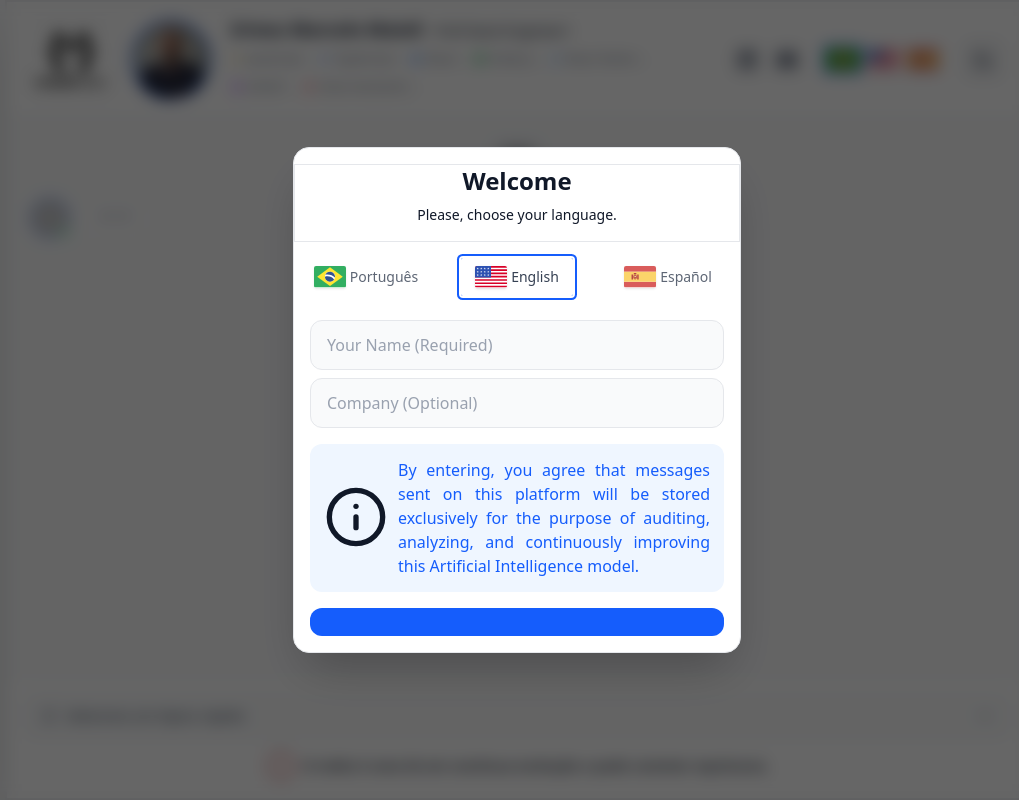
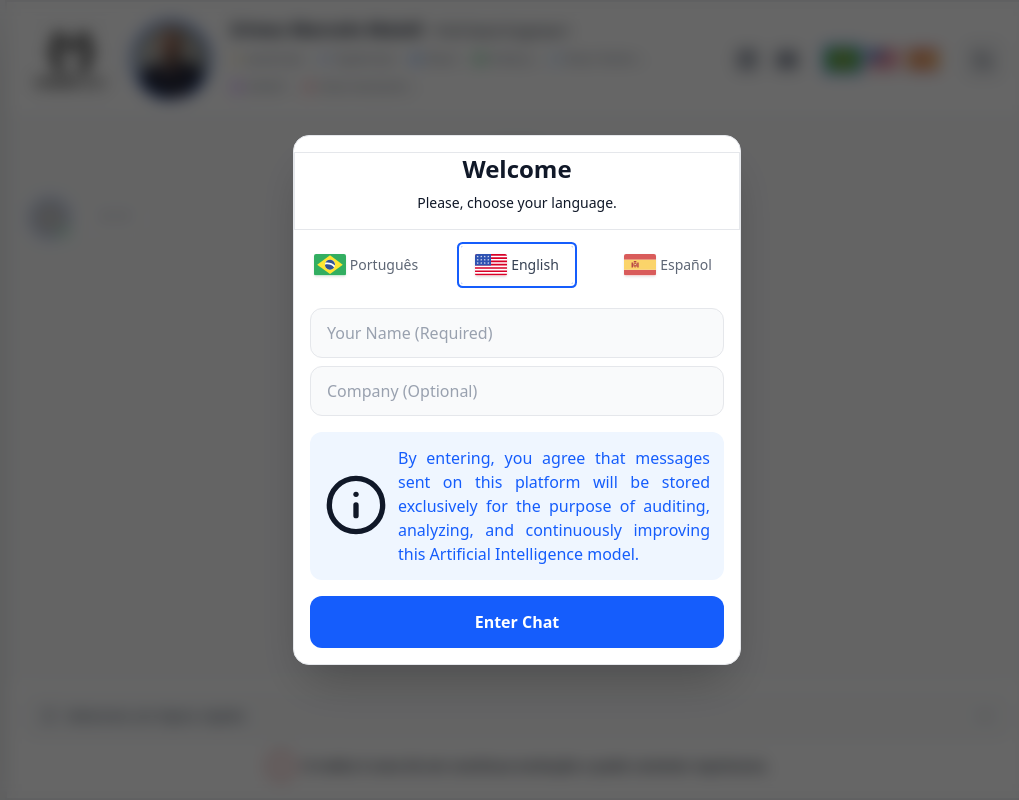
Before and after one commit to immaioli/chat-rag-personal, a Next.js app: page /en in a window 1280 px wide. Shown: the whole page, without its empty margins (123-1142 px from the left). Built offline with nearby package versions, Linux system fonts and the light colour scheme; grey boxes are pictures that could not be loaded.

Commit message:
fix: resolve build errors with TS types and JSON BOM
- Fix BOM (Byte Order Mark) issue on en-US.json and es-LA.json that was breaking turbopack parsing
- Update WelcomeModal translation keys to match the new camelCase structure (buttonLoad, buttonDefault)

```diff
--- a/src/components/chat/WelcomeModal.tsx
+++ b/src/components/chat/WelcomeModal.tsx
@@ -173,8 +173,8 @@ export function WelcomeModal() {
                         className={buttonStyles.primaryForm}
                     >
                         {isLoading
-                            ? activeTexts.button_load
-                            : activeTexts.button_default
+                            ? activeTexts.welcome.buttonLoad
+                            : activeTexts.welcome.buttonDefault
                         }
                     </Button>
                 </FlexContainer>
```
Also changed, not shown: translate/en-US.json (line endings or trailing spaces), translate/es-LA.json (line endings or trailing spaces).
